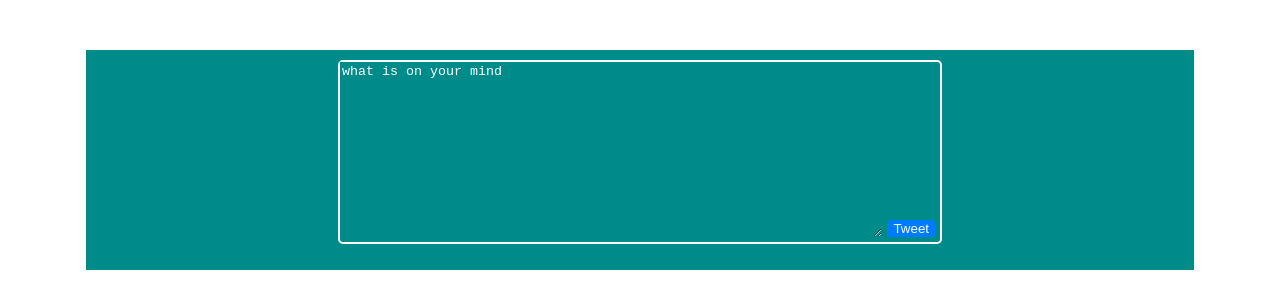
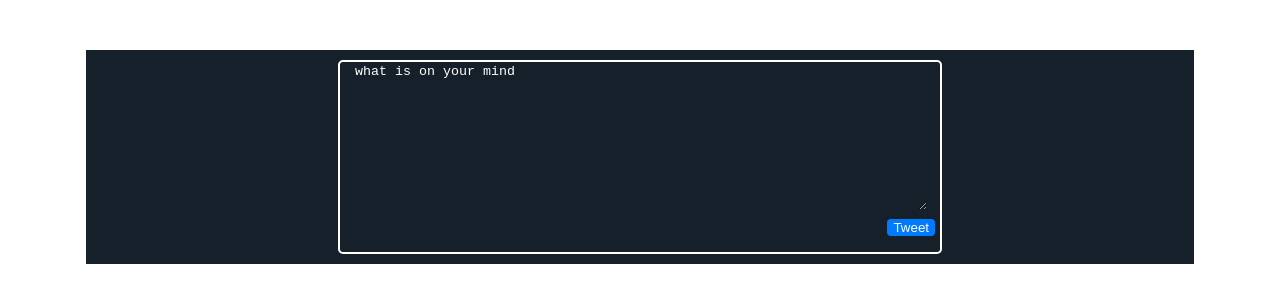
Before and after one commit to idomand/twitter_clone, a React (Create React App) app: page / in a window 1280 px wide. Shown: the top 308 px of the page. Built offline with nearby package versions, Linux system fonts and the light colour scheme.

Commit message:
milestone 1: without storege

```diff
--- a/src/index.css
+++ b/src/index.css
@@ -13,7 +13,7 @@ code {
 }
 
 .main {
-  background-color: darkcyan;
+  background-color: #15202b;
   height: 100%;
   width: 85%;
   margin: 50px auto;
@@ -26,22 +26,31 @@ code {
   width: 600px;
   height: 180px;
   margin: auto;
-  display: flex;
+  padding-bottom: 10px;
 }
 .tweet-form > textarea {
   color: white;
   border: none;
-  height: 95%;
-  width: 100%;
-  background-color: darkcyan;
+  height: 80%;
+  width: 95%;
+  background-color: #15202b;
+  outline: none;
 }
+
 ::placeholder {
   color: white;
 }
 
-.tweet-form > div {
-  justify-self: flex-end;
-  align-self: flex-end;
+.form-bottom {
+  display: flex;
+  justify-content: space-between;
+}
+
+.error-message {
+  color: #721c24;
+  background-color: pink;
+  border-radius: 5px;
+  margin: 0 0 0 20px;
 }
 
 .tweet-button {
@@ -51,3 +60,34 @@ code {
   color: white;
   margin: 5px;
 }
+.tweet-button:disabled {
+  background-color: gray;
+  cursor: no-drop;
+}
+
+.tweet-list {
+  list-style-type: none;
+  padding: 0;
+  margin: 0;
+}
+.tweet-item {
+  background-color: #343a40;
+  width: 600px;
+  border-radius: 5px;
+  border: none;
+  margin: 20px auto;
+  color: white;
+}
+.tweet-item-top {
+  display: flex;
+  justify-content: space-between;
+  padding: 10px 20px;
+  color: #6c757d;
+}
+.tweet-item-bottom {
+  display: flex;
+  justify-content: space-between;
+  padding: 0 20px;
+  text-align: left;
+  word-break: break-all;
+}
--- a/src/myComponents/CreateTweet.jsx
+++ b/src/myComponents/CreateTweet.jsx
@@ -1,11 +1,13 @@
 import React, { useState } from "react";
 
 export default function CreateTweet(props) {
-  const [userTweet, setUserTweet] = useState("what is on your mind");
+  const [userTweet, setUserTweet] = useState("");
+  // const [tweetButton, setTweetButton] = useState(true);
 
   const onSubmitTweet = (event) => {
     event.preventDefault();
     const newUserTweetObject = {
+      nameOfUser: "ido",
       text: userTweet,
       timeStamp: Date.now(),
     };
@@ -15,6 +17,7 @@ export default function CreateTweet(props) {
   const changeHandler = (event) => {
     setUserTweet(event.target.value);
   };
+
   return (
     <>
       <form
@@ -24,14 +27,26 @@ export default function CreateTweet(props) {
         }}
       >
         <textarea
-          placeholder={"what is on your mind"}
+          placeholder="what is on your mind"
           onChange={(event) => {
             changeHandler(event);
           }}
           value={userTweet}
         />
-        <div>
-          <input type="submit" value="Tweet" className="tweet-button" />
+        <div className="form-bottom">
+          <p className="error-message">
+            {userTweet.length > 140
+              ? "The tweet can't contain more then 140 chars."
+              : null}
+          </p>
+          <div>
+            <input
+              type="submit"
+              value="Tweet"
+              className="tweet-button"
+              disabled={userTweet.length > 140}
+            />
+          </div>
         </div>
       </form>
     </>
--- a/src/myComponents/TweetItem.jsx
+++ b/src/myComponents/TweetItem.jsx
@@ -1,5 +1,19 @@
 import React from "react";
 
-export default function TweetItem() {
-  return <div></div>;
+export default function TweetItem(props) {
+  //   console.log("props :>> ", props);
+  //   console.log("props.element.timeStamp :>> ", props.element.timeStamp);
+  const dateCreated = new Date(props.element.timeStamp);
+  //   console.log("dateCreated :>> ", dateCreated);
+  return (
+    <>
+      <div className="tweet-item-top">
+        <div>{props.element.nameOfUser}</div>
+        <div>{dateCreated.toLocaleString()}</div>
+      </div>
+      <div className="tweet-item-bottom">
+        <p>{props.element.text}</p>
+      </div>
+    </>
+  );
 }
--- a/src/myComponents/TweetsList.jsx
+++ b/src/myComponents/TweetsList.jsx
@@ -1,16 +1,17 @@
-import React, { useState } from "react";
-import TweetItem from './TweetItem'
+import React from "react";
+import TweetItem from "./TweetItem";
 
 export default function TweetsList(props) {
-  console.log("props.tweetList :>> ", props.tweetList);
+  // console.log("props.tweetList :>> ", props.tweetList);
 
   const results = props.tweetList.map((element) => {
-    console.log("element :>> ", element);
+    // console.log("element :>> ", element);
+    return (
+      <li key={element.timeStamp.toString()} className="tweet-item">
+        <TweetItem element={element} />
+      </li>
+    );
   });
-
-  return <ul>
-
-
-
-  </ul>;
+  console.log("results :>> ", results);
+  return <ul className="tweet-list">{results}</ul>;
 }
```
Also changed, not shown: 1 other file (tests, documents, lock files or other folders).
